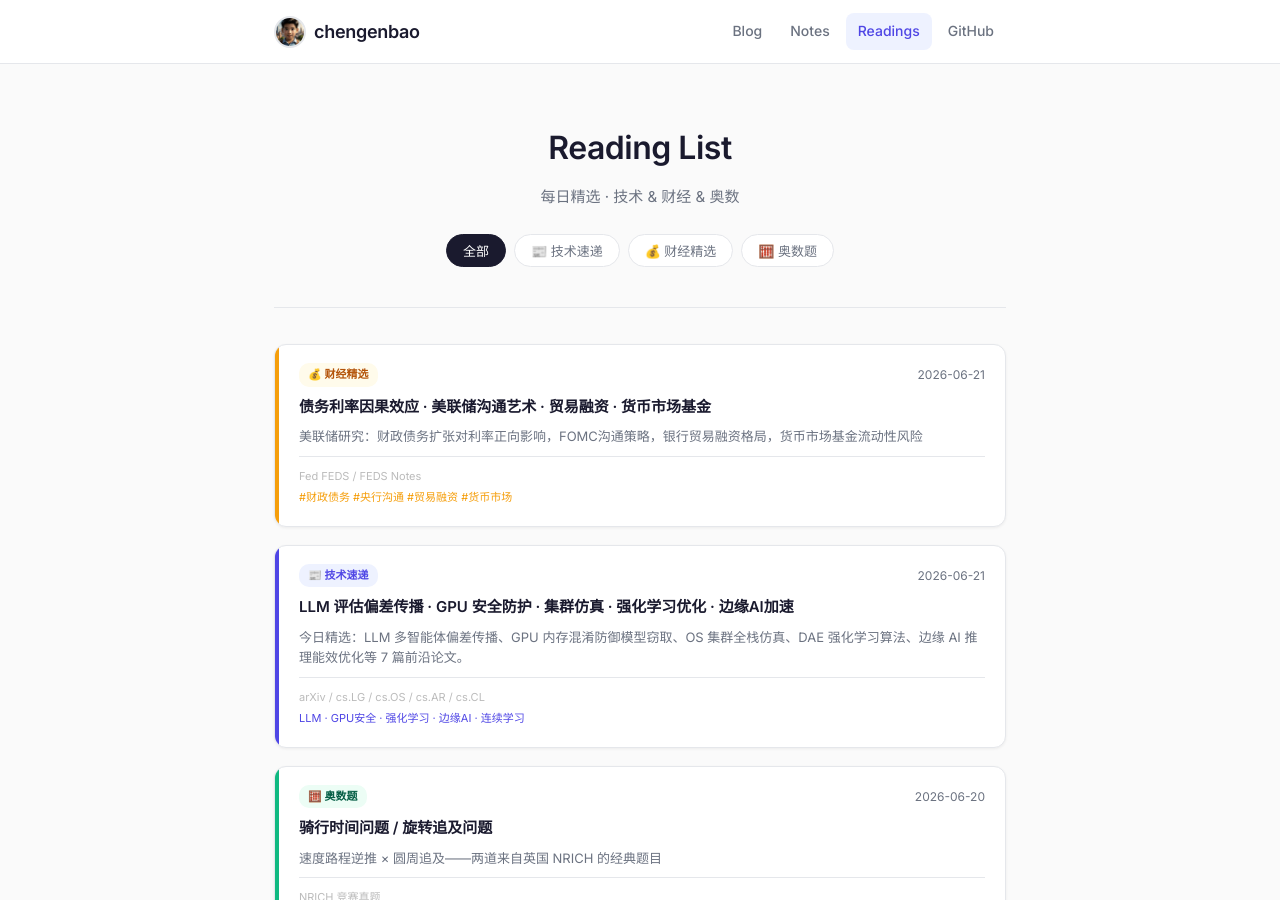
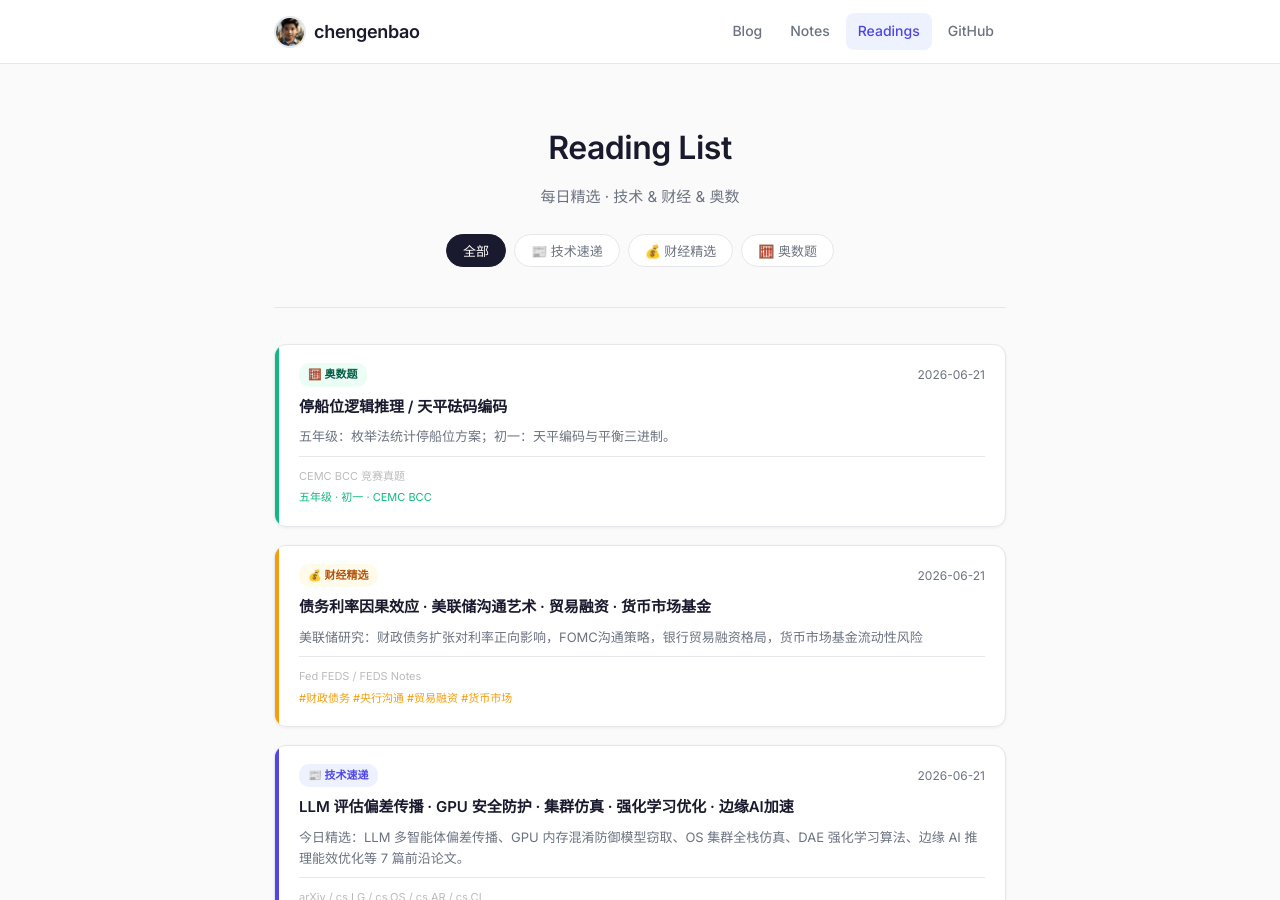
Before and after one commit to chengenbao/chengenbao.github.io, a Jekyll site: the page built from reading-list/index.md, in a window 1280 px wide and 900 px high. Built offline with Jekyll 4.4.1, drawn with Linux system fonts in a browser that asks for light colours.

Commit message:
add math card 2026-06-21

```diff
--- a/reading-list/index.md
+++ b/reading-list/index.md
@@ -18,6 +18,7 @@ permalink: /reading-list/
   </div>
 
   <div class="rl-grid">
+<a class="rl-card math" href="/reading-list/2026-06-21-math/"><div class="rl-accent"></div><div class="rl-body"><div class="rl-top"><span class="rl-badge math">🧮 奥数题</span><time>2026-06-21</time></div><h2>停船位逻辑推理 / 天平砝码编码</h2><p>五年级：枚举法统计停船位方案；初一：天平编码与平衡三进制。</p><div class="rl-meta"><span class="rl-source">CEMC BCC 竞赛真题</span><span class="rl-tags">五年级 · 初一 · CEMC BCC</span></div></div></a>
 <a class="rl-card finance" href="/reading-list/2026-06-21-finance-daily/">
   <div class="rl-accent"></div>
   <div class="rl-body">
```
